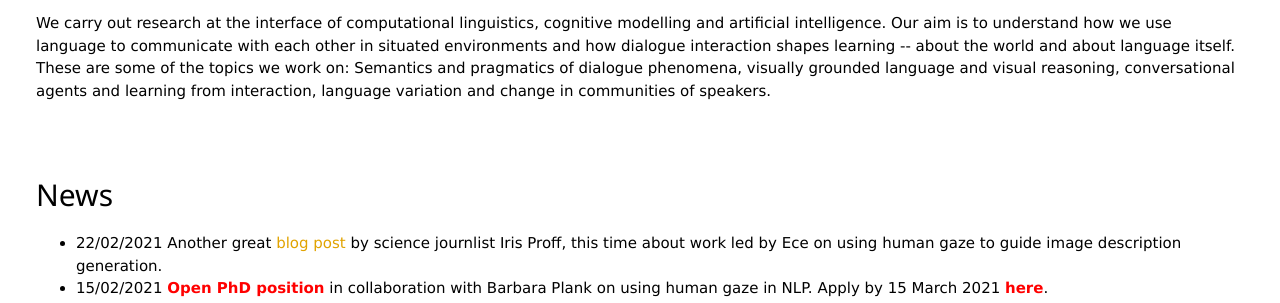
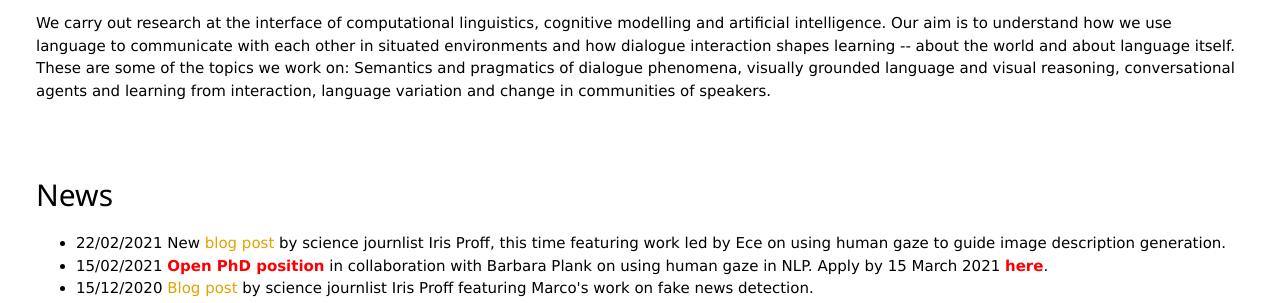
Before and after one commit to dmg-illc/dmg, a plain HTML site: page index.html in a window 1280 px wide. Shown: the part 634-937 px from the top of the page. Drawn offline with nearby package versions, Linux system fonts and the light colour scheme.

Commit message:
Update index.html

```diff
--- a/index.html
+++ b/index.html
@@ -90,7 +90,7 @@ function carousel() {
 <h2 id="news">News</h2>
 
   <ul>
-      <li>22/02/2021 Another great <a href="https://resources.illc.uva.nl/illc-blog/machines-that-gaze-at-landscapes/">blog post</a> by science journlist Iris Proff, this time about work led by Ece on using human gaze to guide image description generation.
+      <li>22/02/2021 New <a href="https://resources.illc.uva.nl/illc-blog/machines-that-gaze-at-landscapes/">blog post</a> by science journlist Iris Proff, this time featuring work led by Ece on using human gaze to guide image description generation.
      </li>
      <li>15/02/2021 <strong style="color:red !important">Open PhD position</strong> in collaboration with Barbara Plank on using human gaze in NLP.
       Apply by 15 March 2021 <a href="https://www.illc.uva.nl/NewsandEvents/News/Positions/newsitem/12478/PhD-position-in-Natural-Language-Processing" style="color:red !important"><strong>here</strong></a>.
```
